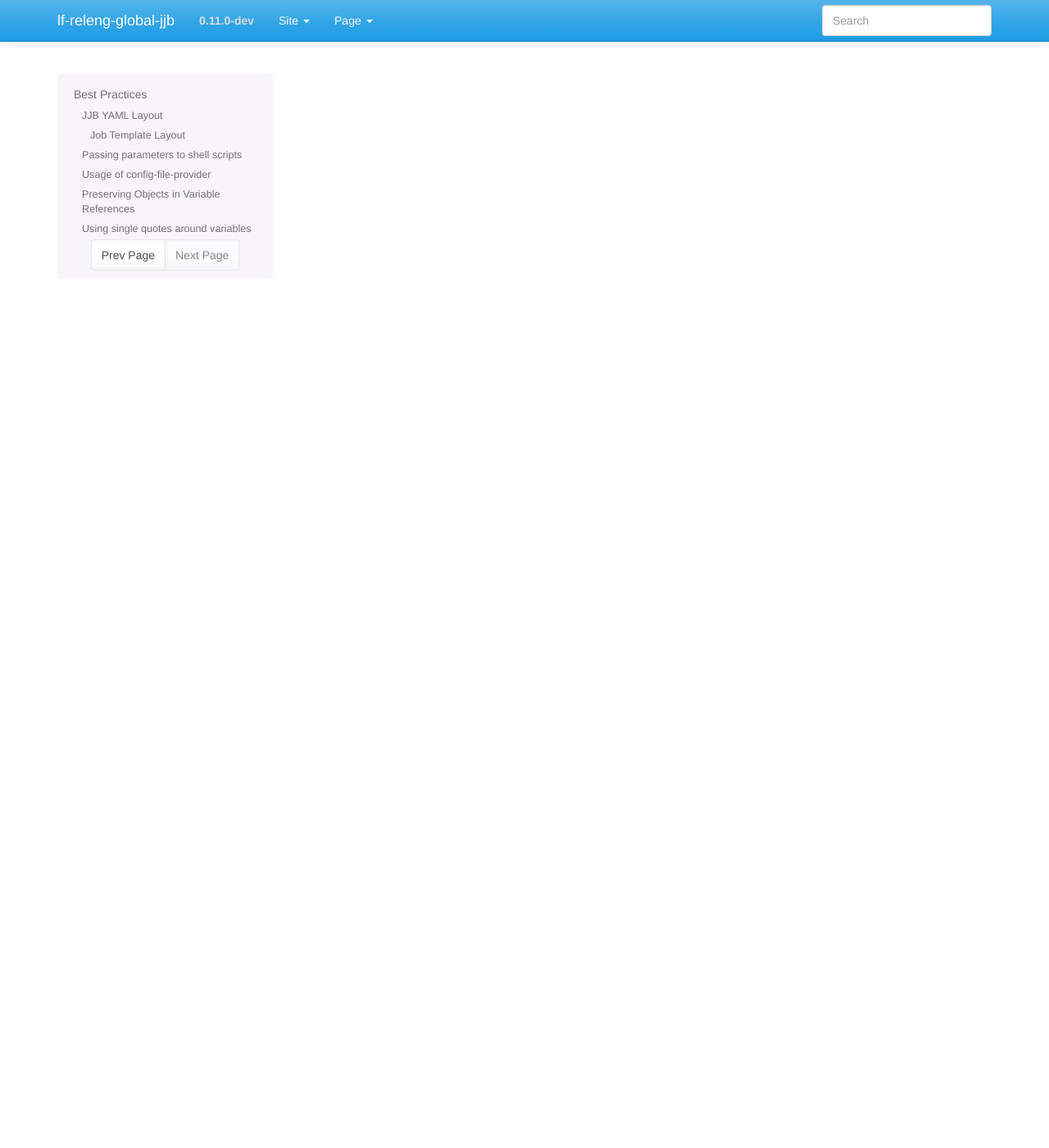
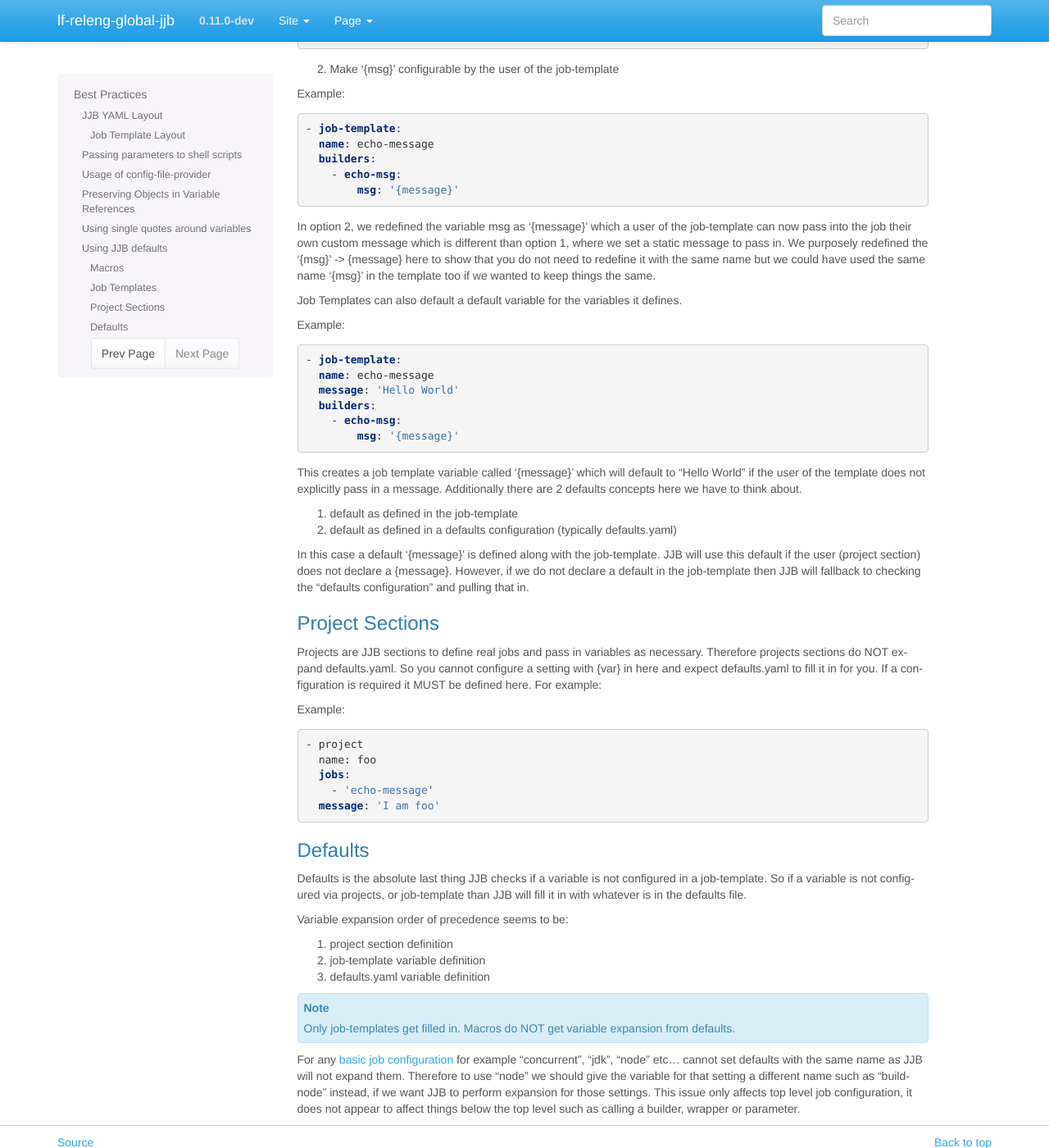
Before and after one commit to lfit/releng-global-jjb, a Sphinx documentation site: the page built from docs/best-practices.rst, in a window 1280 px wide and 1400 px high, scrolled down 3599 px. Shown: the whole window at 82% size. Built offline with Sphinx 7.4.7, drawn with Linux system fonts in a browser that asks for light colours; some of the changed text lies outside the part shown.

Commit message:
Best practices for using JJB defaults
https://lists.opendaylight.org/pipermail/dev/2017-October/004184.html

Jira: RELENG-591

Change-Id: I65aaf933b88519dfbd1daaf8e00661146bc8c38f
Signed-off-by: Anil Belur <abelur@linuxfoundation.org>

```diff
--- a/docs/best-practices.rst
+++ b/docs/best-practices.rst
@@ -193,3 +193,147 @@
           - build-file:
               settings: '{settings-file}'
               file-version: '{file-version}'
+
+
+Using JJB defaults
+==================
+
+JJB has a concept called "defaults" which is what JJB will replace a variable with
+if it is unset. Variables can be used to fill in the blanks of job-templates and
+allow certain options in these sections to be configurable.
+
+JJB defaults can be used in 4 sections
+
+- Macros
+- Job Templates
+- Project Sections
+- Defaults
+
+Macros
+------
+
+Macros can contain variables but do NOT support default values getting filled in
+both at the macro definition level and at the defaults configuration level. Macros
+can be used by Job Templates but any variables defined in a Macro MUST be set to a
+value or a new variable redefined in the Job Template if you want to pass on the
+configuration. So for example if you have a macro that has a '{msg}' variable:
+
+Example:
+
+.. code-block:: yaml
+
+    - builder:
+      name: echo-msg
+      builders:
+        - shell: "echo {msg}"
+
+
+Job Templates
+-------------
+
+Using defaults in job templates can be done in two ways.
+
+1) Configure the message:
+
+Example:
+
+.. code-block:: yaml
+
+    - job-template:
+      name: echo-hello-world
+      builders:
+        - echo-msg:
+            msg: 'Hello World'
+
+2) Make '{msg}' configurable by the user of the job-template
+
+Example:
+
+.. code-block:: yaml
+
+    - job-template:
+      name: echo-message
+      builders:
+        - echo-msg:
+            msg: '{message}'
+
+
+In option 2, we redefined the variable msg as '{message}' which a user of the
+job-template can now pass into the job their own custom message which is different
+than option 1, where we set a static message to pass in. We purposely redefined
+the '{msg}' -> {message} here to show that you do not need to redefine it with
+the same name but we could have used the same name '{msg}' in the template too
+if we wanted to keep things the same.
+
+Job Templates can also default a default variable for the variables it defines.
+
+Example:
+
+.. code-block:: yaml
+
+    - job-template:
+      name: echo-message
+      message: 'Hello World'
+      builders:
+        - echo-msg:
+            msg: '{message}'
+
+
+This creates a job template variable called '{message}' which will default to
+"Hello World" if the user of the template does not explicitly pass in a message.
+Additionally there are 2 defaults concepts here we have to think about.
+
+1) default as defined in the job-template
+2) default as defined in a defaults configuration (typically defaults.yaml)
+
+In this case a default '{message}' is defined along with the job-template. JJB
+will use this default if the user (project section) does not declare a {message}.
+However, if we do not declare a default in the job-template then JJB will fallback
+to checking the "defaults configuration" and pulling that in.
+
+Project Sections
+----------------
+
+Projects are JJB sections to define real jobs and pass in variables as
+necessary. Therefore projects sections do NOT expand defaults.yaml. So you cannot
+configure a setting with {var} in here and expect defaults.yaml to fill it in for
+you. If a configuration is required it MUST be defined here. For example:
+
+Example:
+
+.. code-block:: yaml
+
+    - project
+      name: foo
+      jobs:
+        - 'echo-message'
+      message: 'I am foo'
+
+
+Defaults
+--------
+
+Defaults is the absolute last thing JJB checks if a variable is not configured in
+a job-template. So if a variable is not configured via projects, or job-template
+than JJB will fill it in with whatever is in the defaults file.
+
+
+Variable expansion order of precedence seems to be:
+
+1) project section definition
+2) job-template variable definition
+3) defaults.yaml variable definition
+
+.. note::
+
+   Only job-templates get filled in. Macros do NOT get variable expansion from
+   defaults.
+
+For any `basic job configuration <jjb-job_>`_ for example "concurrent", "jdk", "node"
+etc... cannot set defaults with the same name as JJB will not expand them. Therefore
+to use "node" we should give the variable for that setting a different name such
+as "build-node" instead, if we want JJB to perform expansion for those settings.
+This issue only affects top level job configuration, it does not appear to affect
+things below the top level such as calling a builder, wrapper or parameter.
+
+.. _jjb-job: https://docs.openstack.org/infra/jenkins-job-builder/definition.html#job
```
